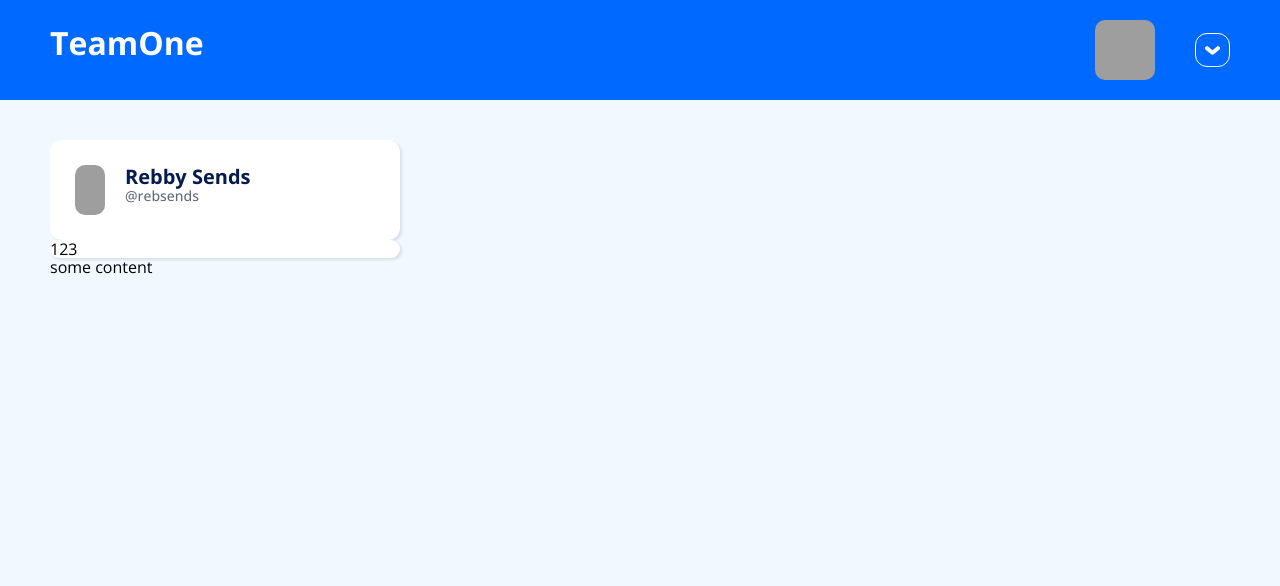
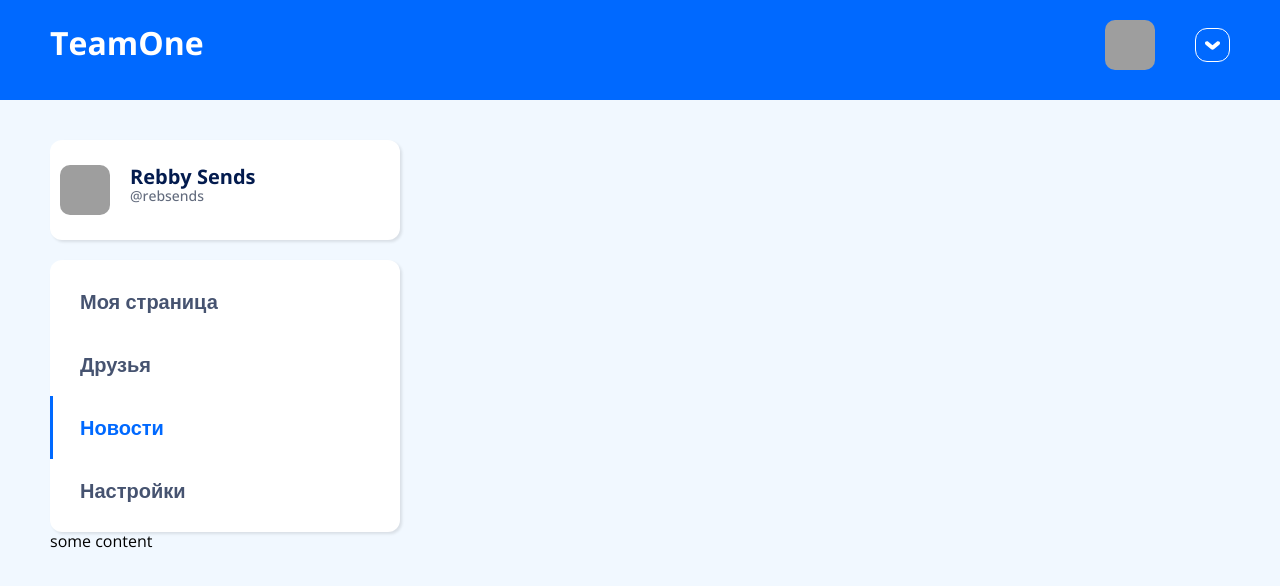
Before and after one commit to nessai1/social-network-team1, a Next.js app: page / in a window 1280 px wide. Shown: the top 586 px of the page. Built offline with nearby package versions, Linux system fonts and the light colour scheme; grey boxes are pictures that could not be loaded.

Commit message:
Main: Sidebar. Первоначальный вид навигации

```diff
--- a/package.json
+++ b/package.json
@@ -13,6 +13,7 @@
     "next": "12.1.6",
     "react": "18.1.0",
     "react-dom": "18.1.0",
+    "react-redux": "^8.0.1",
     "sass": "^1.51.0",
     "scss": "^0.2.4"
   },
--- a/src/components/main/base/Plato.tsx
+++ b/src/components/main/base/Plato.tsx
@@ -3,11 +3,13 @@ import styles from './Plato.module.scss';
 
 type TProps = {
     children: ReactNode,
+    style?: Object,
 }
 
 export const Plato = (props : TProps) => {
+
     return (
-        <div className={styles.plato}>
+        <div style={props.style} className={styles.plato}>
             {props.children}
         </div>
     )
--- a/src/components/main/base/picture/Avatar.module.scss
+++ b/src/components/main/base/picture/Avatar.module.scss
@@ -1,3 +1,5 @@
 .avatar {
   border-radius: 10px;
+  width: 50px;
+  height: 50px;
 }
--- a/src/components/main/base/picture/Avatar.tsx
+++ b/src/components/main/base/picture/Avatar.tsx
@@ -6,8 +6,6 @@ export function Avatar(avatarParams: TAvatar) {
     const avatarStyle = {
         background: 'no-repeat center center',
         backgroundSize: 'cover',
-        height: avatarParams.size,
-        width: avatarParams.size,
         backgroundImage: 'url('+ avatarParams.src +')',
     };
 
--- a/src/components/main/menu/sidebar/Profile.module.scss
+++ b/src/components/main/menu/sidebar/Profile.module.scss
@@ -1,10 +1,10 @@
 .profile {
-  padding: 25px;
+  padding: 25px 10px;
   display: flex;
 }
 
 .userInfo {
-  min-width:250px;
+  min-width: 250px;
   min-height: 50px;
 
   margin-left: 20px;
--- a/src/components/main/menu/sidebar/SidebarMenu.tsx
+++ b/src/components/main/menu/sidebar/SidebarMenu.tsx
@@ -1,9 +1,20 @@
 import {Plato} from "../../base/Plato";
+import styles from "./SitebarMenu.module.scss"
 
 export const SidebarMenu = () => {
+
+    const platoStyles = {
+        marginTop: '20px',
+    }
+
     return (
-        <Plato>
-            123
+        <Plato style={platoStyles}>
+            <ul className={styles.linksWrapper}>
+                <li className={styles.linkBlock}>Моя страница</li>
+                <li className={styles.linkBlock}>Друзья</li>
+                <li className={`${styles.linkBlock} ${styles.linkBlock_active}`}>Новости</li>
+                <li className={styles.linkBlock}>Настройки</li>
+            </ul>
         </Plato>
     );
 }
--- /dev/null
+++ b/src/components/main/menu/sidebar/SitebarMenu.module.scss
@@ -0,0 +1,27 @@
+.linkBlock {
+  padding: 20px 30px;
+
+  color: #465370;
+  font-size: 20px;
+  font-weight: bold;
+  cursor: pointer;
+
+  &:hover {
+    box-shadow: inset 3px 0 #B7BAC0;
+  }
+
+  &_active {
+    color: #0069FF;
+    box-shadow: inset 3px 0 #0069FF !important;
+  }
+}
+
+.linksWrapper {
+  margin: 0;
+  padding: 10px 0;
+
+  li {
+    display: block;
+    list-style-type: none;
+  }
+}
```
Also changed, not shown: 1 other file (tests, documents, lock files or other folders).
